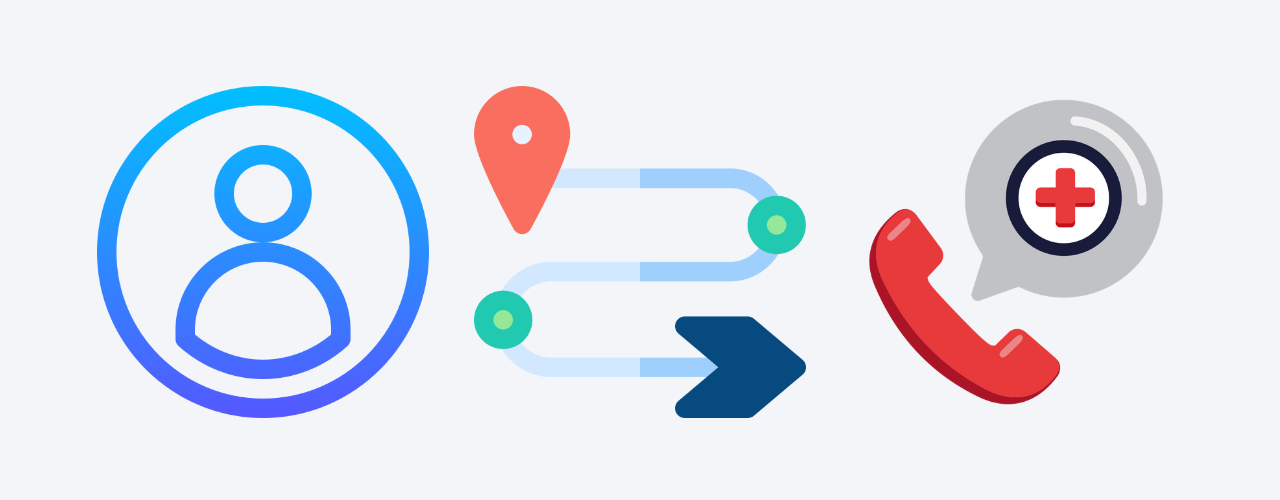
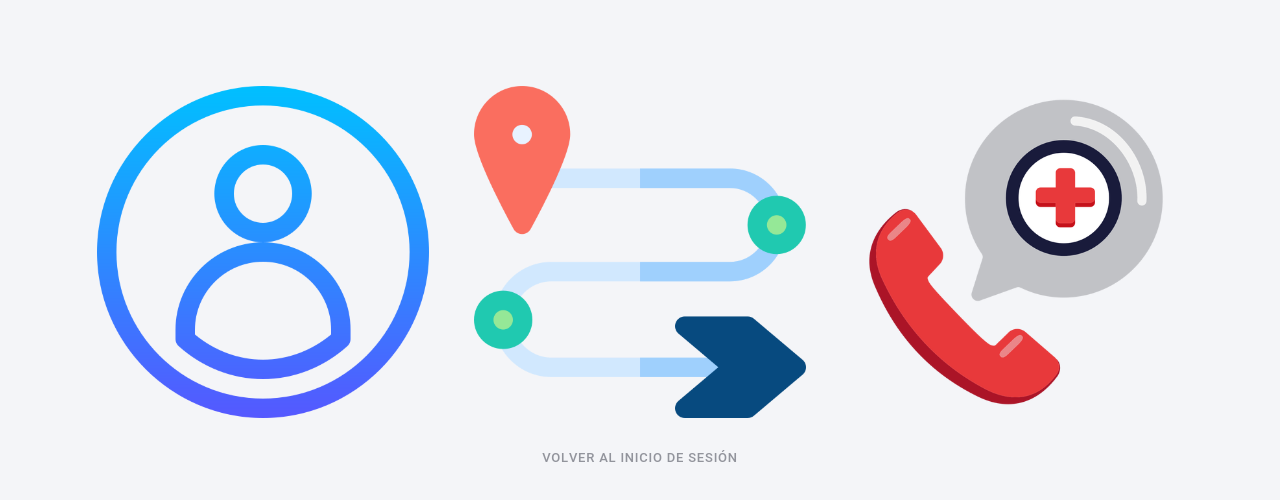
Before and after one commit to ItiKvnAlf/GoSafe-frontend, a React (Vite) app: page /home in a window 1280 px wide. Shown: the top 500 px of the page. Built offline with nearby package versions, Linux system fonts and the light colour scheme.

Commit message:
Feat: Back Button (Home -> Login)

```diff
--- a/src/pages/Home.tsx
+++ b/src/pages/Home.tsx
@@ -32,6 +32,9 @@ const Home: React.FC = () => {
           </IonCol>
         </IonRow>
       </IonGrid>
+      <IonButton routerLink="login" color="medium" fill="clear" size="small" expand="block" style ={{marginLeft: "10%", marginRight: "10%"}}>
+          Volver al inicio de sesión
+      </IonButton>
       </IonContent>
     </IonPage>
   );
```
